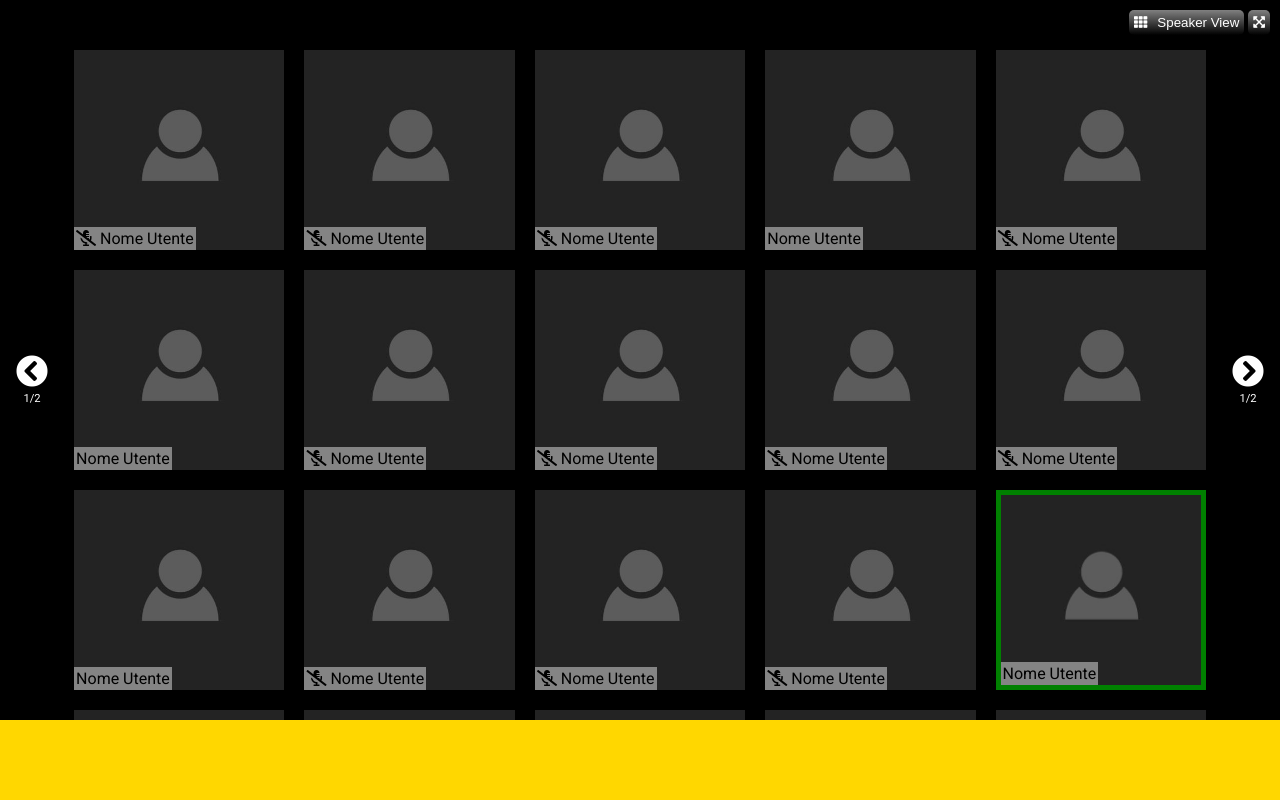
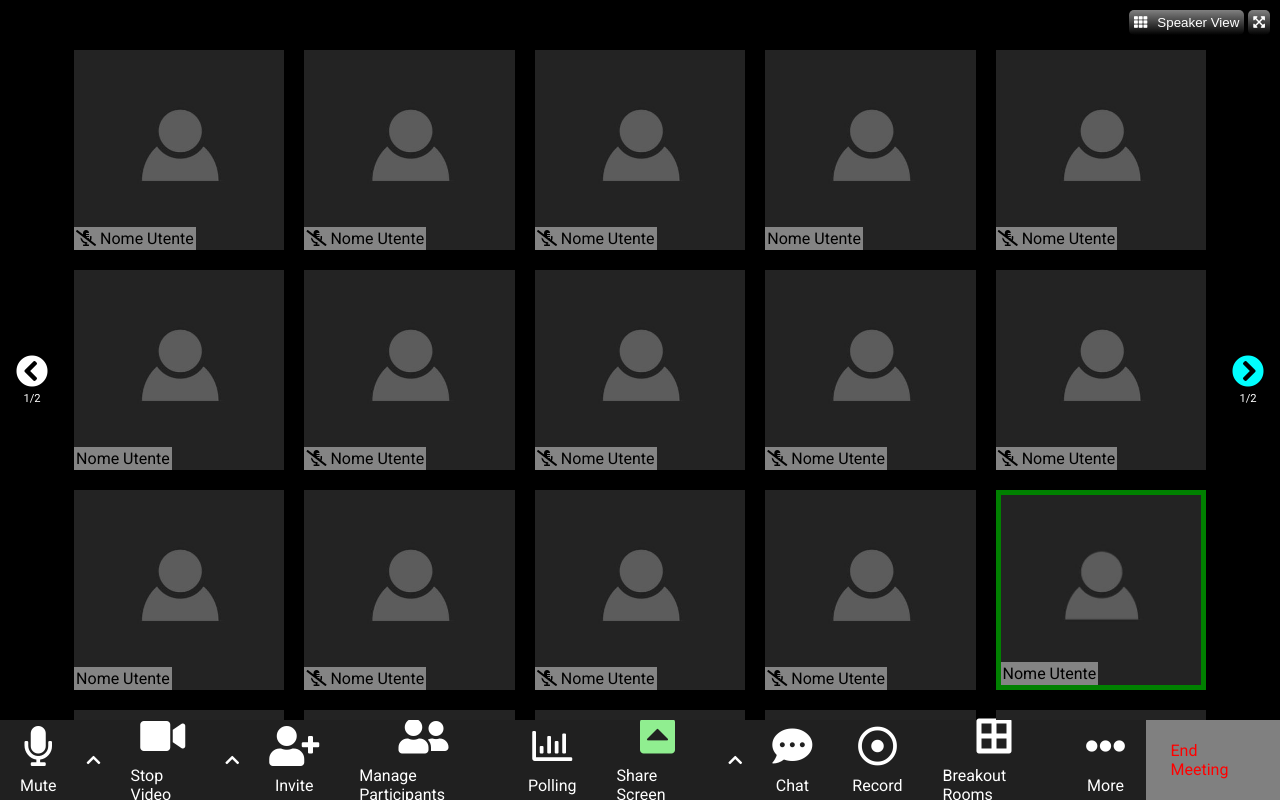
Before and after one commit to ManuelInfante/html-css-zoom, a plain HTML site: page index.html in a window 1280 px wide. Drawn offline with Linux system fonts and the light colour scheme.

Commit message:
Footer - Fine progetto

```diff
--- a/css/style.css
+++ b/css/style.css
@@ -30,6 +30,18 @@ body{
 
 .white_text{
     color: white;
+}
+
+.blue_text{
+    color: cyan;
+}
+
+.red_text{
+    color: red;
+}
+
+.green_text{
+    color: lightgreen;
 }
 
 .pointer{
@@ -155,7 +167,57 @@ section.arrows p{
 
 footer{
     height: 10vh;
-    background:gold
+    background-color: rgb(32, 32, 32);
+}
+footer.flexbox{
+    justify-content: space-between;
+    align-items: center;
 }
 
+footer section.flexbox{
+    align-items: center;
+}
+
+footer div.flexbox{
+    flex-direction: column;
+    align-items: center;
+    padding: 0 20px;
+}
+
+footer div.flexbox i:first-child:not(.green_text){
+    color: white;
+    font-size: 2.5em;
+}
+
+footer div.flexbox i:hover:not(.green_text){
+    color: rgba(255, 255, 255, 0.493);
+}
+
+footer div.flexbox .green_text{
+    font-size: 2.5em;
+}
+
+footer div.flexbox .green_text:hover{
+    color: green;
+}
+
+footer div.flexbox p{
+    padding-top: 10px;
+    color: white;
+    font-size: 1em;
+}
+
+footer div.function_options{
+    padding: 0 10px;
+}
+
+footer section:last-child{
+    height: 100%;
+    background-color: gray;
+    padding: 25px;
+}
+
+footer section:last-child:hover p{
+    color: rgb(143, 29, 0);
+}
 /* Footer */
--- a/index.html
+++ b/index.html
@@ -240,15 +240,93 @@
 
         <!-- Freccia Destra -->
         <section class="arrows float_left flexbox">
-            <span><i class="pointer white_text fas fa-chevron-circle-right"></i></i></span>
+            <span><i class="pointer blue_text fas fa-chevron-circle-right"></i></i></span>
 
             <p class="white_text">1/2</p>
         </section>
         <!-- / Freccia Destra -->
     </main>
 
-    <footer>
+    <footer class="flexbox">
+        <section class="flexbox">
+            <div class="flexbox pointer">
+                <i class="fas fa-microphone"></i>
 
+                <p>Mute</p>
+            </div>
+
+            <div class="function_options">
+                <i class="white_text fas fa-chevron-up"></i>
+            </div>
+
+            <div class="flexbox pointer">
+                <i class="fas fa-video"></i>
+
+                <p>Stop Video</p>
+            </div>
+
+            <div class="function_options">
+                <i class="white_text fas fa-chevron-up"></i>
+            </div>
+        </section>
+
+        <section class="flexbox">
+            <div class="flexbox pointer">
+                <i class="fas fa-user-plus"></i>
+
+                <p>Invite</p>
+            </div>
+
+            <div class="flexbox pointer">
+                <i class="fas fa-user-friends"></i>
+
+                <p>Manage Participants</p>
+            </div>
+
+            <div class="flexbox pointer">
+                <i class="far fa-chart-bar"></i>
+
+                <p>Polling</p>
+            </div>
+
+            <div class="flexbox pointer">
+                <i class="green_text fas fa-caret-square-up"></i>
+
+                <p>Share Screen</p>
+            </div>
+
+            <div class="function_options">
+                <i class="white_text fas fa-chevron-up"></i>
+            </div>
+
+            <div class="flexbox pointer">
+                <i class="fas fa-comment-dots"></i>
+
+                <p>Chat</p>
+            </div>
+
+            <div class="flexbox pointer">
+                <i class="far fa-dot-circle"></i>
+
+                <p>Record</p>
+            </div>
+
+            <div class="flexbox pointer">
+                <i class="fas fa-border-all"></i>
+
+                <p>Breakout Rooms</p>
+            </div>
+
+            <div class="flexbox pointer">
+                <i class="fas fa-ellipsis-h"></i>
+
+                <p>More</p>
+            </div>
+        </section>
+
+        <section class="flexbox pointer">
+            <p class="red_text">End Meeting</p>
+        </section>
     </footer>
 </body>
 </html>
```
